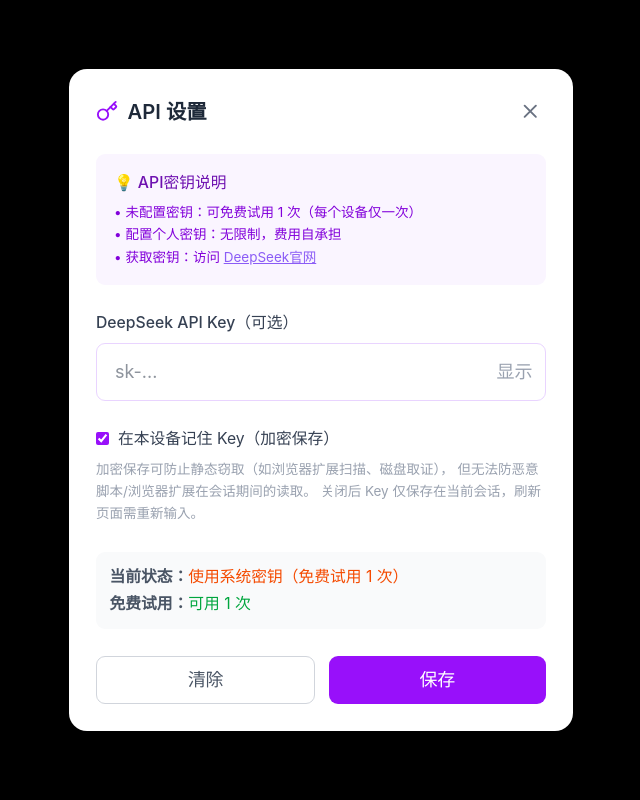
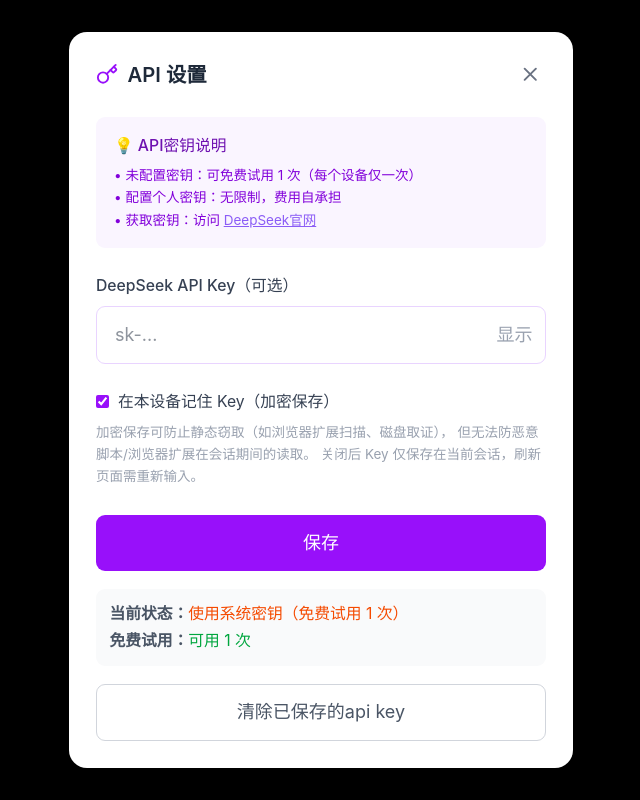
Before and after one commit to HammerRoot/indigo-tarot, a Next.js app: page / in a window 1280 px wide. Both pictures are taken after a click on the button "API设置". Shown: the top 800 px of the page, without its empty margins (319-959 px from the left). Built offline with nearby package versions, Linux system fonts and the light colour scheme.

Commit message:
feat: ApiKeySettings 按钮布局调整(保存/清除全宽竖排) + 部署文档补充 Vercel CLI env 注入说明

```diff
--- a/app/components/ApiKeySettings.tsx
+++ b/app/components/ApiKeySettings.tsx
@@ -163,8 +163,16 @@
                   </p>
                 </div>
 
+                {/* 保存按钮（当前状态上方，全宽） */}
+                <button
+                  onClick={handleSave}
+                  className="w-full mb-4 px-4 py-3 bg-purple-600 text-white rounded-lg hover:bg-purple-700 transition-colors font-medium"
+                >
+                  保存
+                </button>
+
                 {/* 当前状态 */}
-                <div className="mb-6 p-3 bg-gray-50 rounded-lg">
+                <div className="mb-4 p-3 bg-gray-50 rounded-lg">
                   <div className="text-sm text-gray-600 space-y-1">
                     <div>
                       <strong>当前状态：</strong>
@@ -189,21 +197,13 @@
                   </div>
                 </div>
 
-                {/* 按钮组 */}
-                <div className="flex gap-3">
-                  <button
-                    onClick={handleClear}
-                    className="flex-1 px-4 py-2 text-gray-600 border border-gray-300 rounded-lg hover:bg-gray-50 transition-colors"
-                  >
-                    清除
-                  </button>
-                  <button
-                    onClick={handleSave}
-                    className="flex-1 px-4 py-2 bg-purple-600 text-white rounded-lg hover:bg-purple-700 transition-colors"
-                  >
-                    保存
-                  </button>
-                </div>
+                {/* 清除按钮（当前状态下方，全宽） */}
+                <button
+                  onClick={handleClear}
+                  className="w-full px-4 py-3 text-gray-600 border border-gray-300 rounded-lg hover:bg-gray-50 transition-colors"
+                >
+                  清除已保存的api key
+                </button>
               </motion.div>
             </motion.div>
           </>
```
Also changed, not shown: 2 other files (tests, documents, lock files or other folders).
